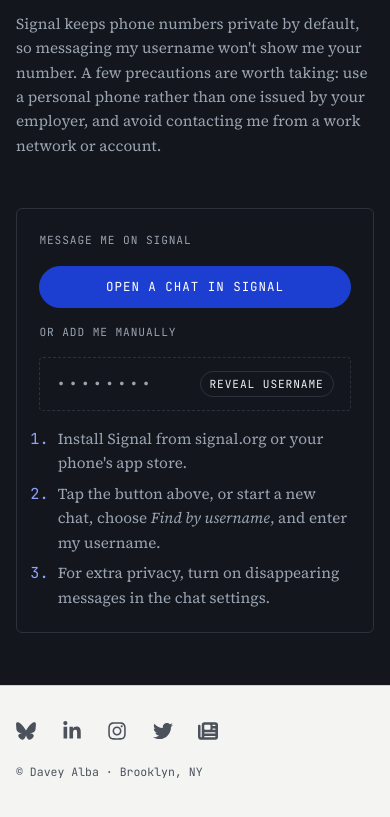
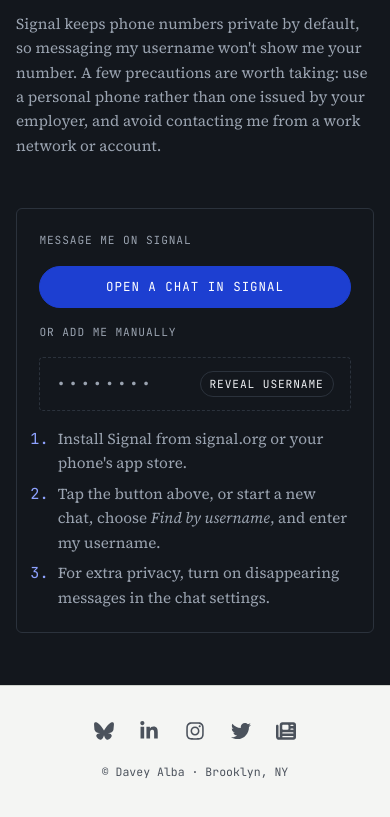
Before and after one commit to daveyalba/daveyalba.com, a plain HTML site: page index.html in a window 390 px wide. Shown: the part 7783-8600 px from the top of the page. Drawn offline with Linux system fonts and the light colour scheme.

Commit message:
Center the footer on phones
Co-Authored-By: Claude Opus 5.5 <noreply@anthropic.com>

```diff
--- a/index.html
+++ b/index.html
@@ -260,11 +260,11 @@ footer .copy{font-family:var(--mono);font-size:.72rem;color:var(--ink-2)}
 }
 @media (max-width:520px){
   footer .wrap{display:block}
-  footer ul{gap:1.6rem;align-items:center}
+  footer ul{gap:1.6rem;align-items:center;justify-content:center}
   footer .ico{display:block}
   footer .lbl{position:absolute;width:1px;height:1px;overflow:hidden;clip:rect(0 0 0 0);white-space:nowrap}
   footer a{display:block;padding:.35rem;margin:-.35rem}
-  footer .copy{display:block;margin-top:1.4rem}
+  footer .copy{display:block;margin-top:1.4rem;text-align:center}
   .nav .wrap{row-gap:.55rem}
   .nav .theme{order:1;margin-left:auto}
   .nav ul{order:2;flex-basis:100%;margin:0;flex-wrap:nowrap;justify-content:space-between;gap:.6rem}
```
